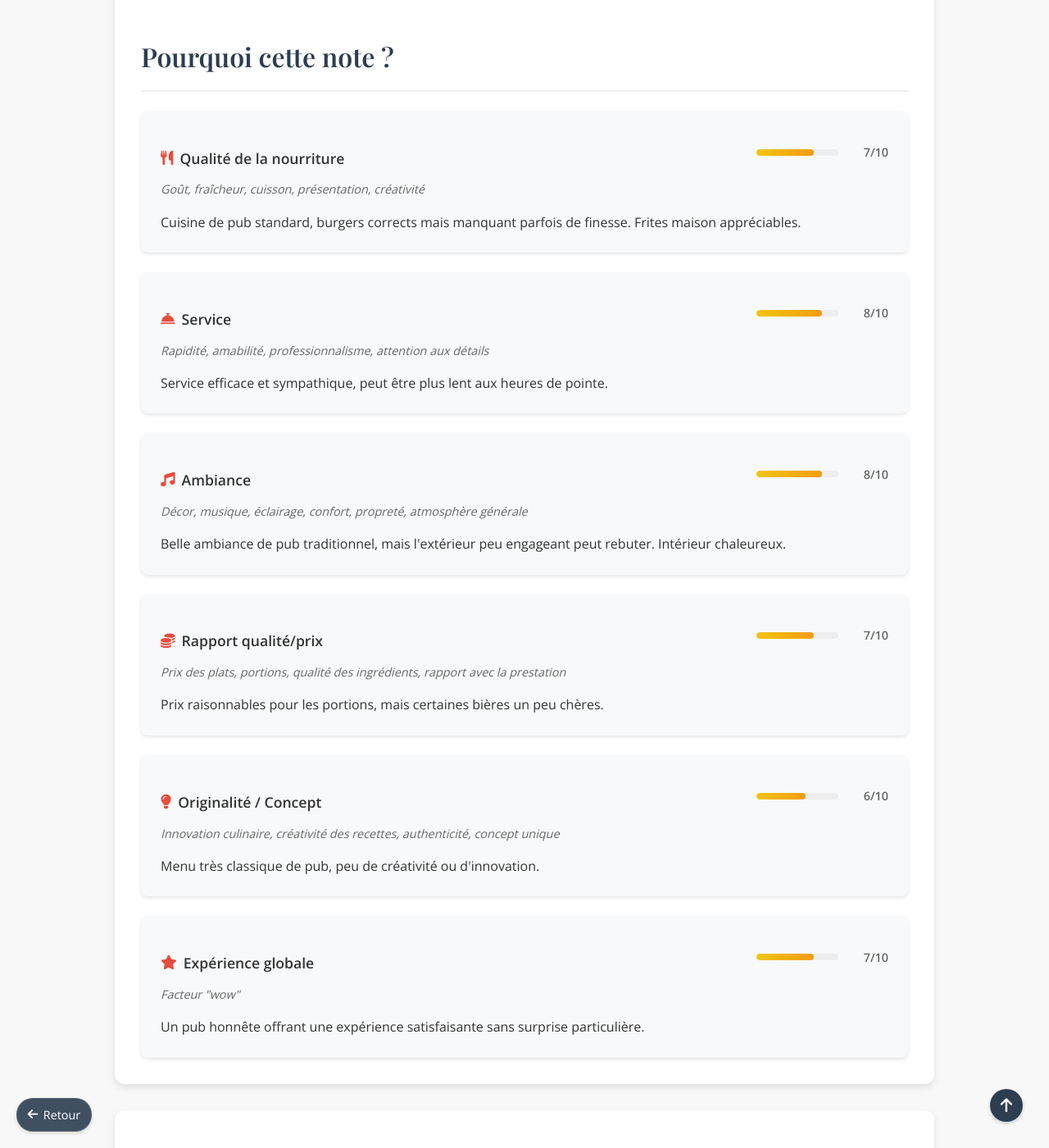
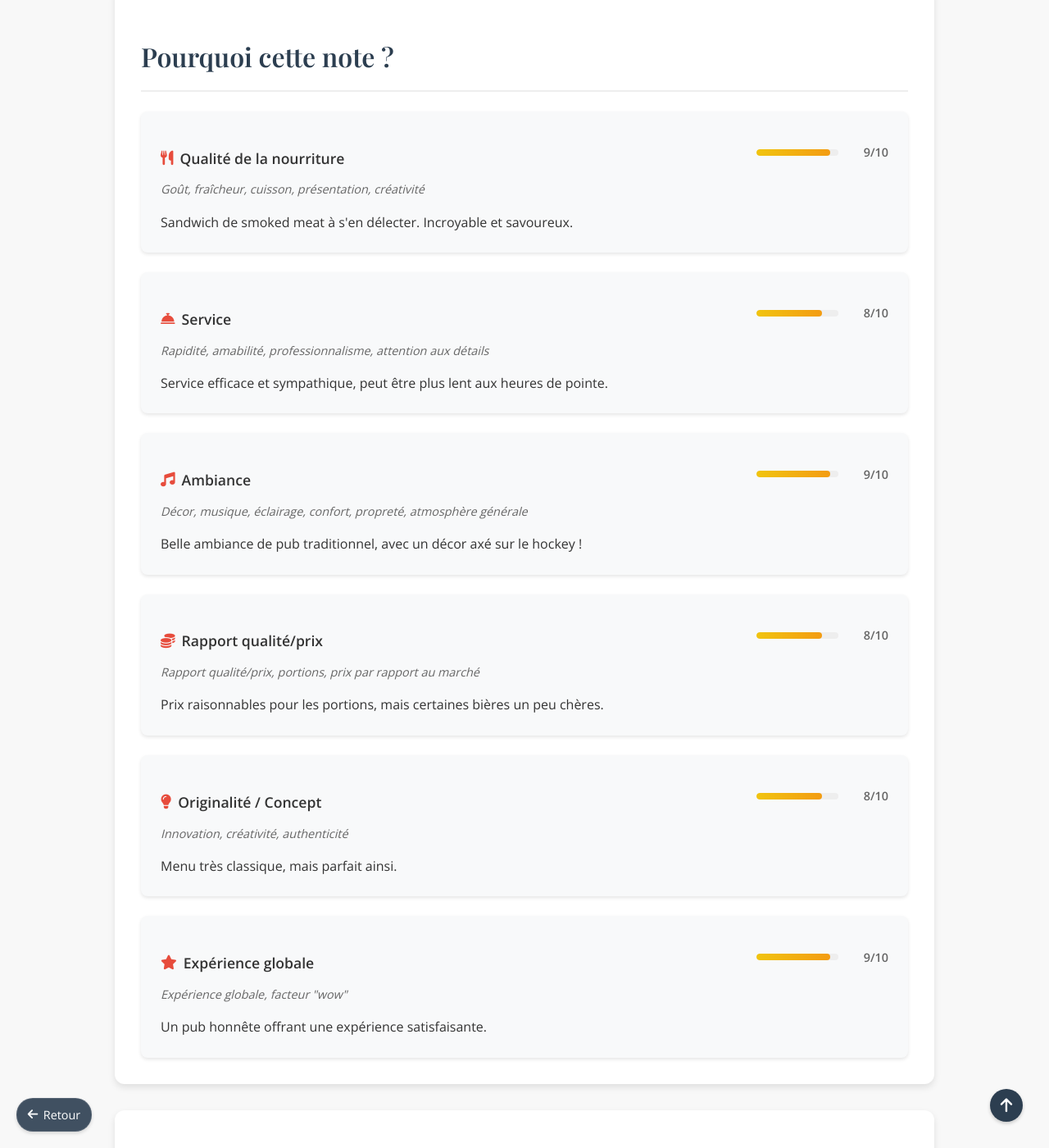
Before and after one commit to Natael21/blog-culinaire, a Jekyll site: the page built from _posts/2023-05-23-taverne-alexandre.markdown, in a window 1280 px wide and 1400 px high, scrolled down 1958 px. Shown: the whole window at 82% size. Built offline with Jekyll 4.4.1, drawn with Linux system fonts in a browser that asks for light colours; a script that is not in the unit is left out; comment, search, counter and statistics services are not loaded.

Commit message:
Ajout de 5 restaurants: + 2023-06-13-restaurant-persepolis.markdown + 2023-05-23-taverne-alexandre.markdown + 2023-05-14-guacamole-y-tequila-sherbrooke.markdown + 2023-05-10-pho-loc.markdown + 2023-07-29-baladi.markdown

```diff
--- a/_posts/2023-05-23-taverne-alexandre.markdown
+++ b/_posts/2023-05-23-taverne-alexandre.markdown
@@ -3,9 +3,9 @@
 title: "Taverne Alexandre"
 date: 2023-05-23
 state: ready
-note: 7.3
+note: 8.5
 style: "Pub & Microbrasserie"
-diet: "standard"
+diet: "none"
 description: "Une très belle ambiance comme on pourrait s'attendre d'un pub !"
 price: "medium"
 address: "440 Rue Alexandre, Sherbrooke, QC J1H 4T4"
@@ -13,39 +13,44 @@
 images:
   - image: "/images/Taverne Alexandre Nicolas.jpg"
   - image: "/images/Taverne Alexandre Nataël.jpg"
+
 ratings:
   food:
-    score: 7
-    criteria: "Goût, fraîcheur, cuisson, présentation, créativité"
-    comment: "Cuisine de pub standard, burgers corrects mais manquant parfois de finesse. Frites maison appréciables."
+    score: 9
+    criteria: 'Goût, fraîcheur, cuisson, présentation, créativité'
+    comment: "Sandwich de smoked meat à s'en délecter. Incroyable et savoureux."
   service:
     score: 8
-    criteria: "Rapidité, amabilité, professionnalisme, attention aux détails"
+    criteria: 'Rapidité, amabilité, professionnalisme, attention aux détails'
     comment: "Service efficace et sympathique, peut être plus lent aux heures de pointe."
   ambiance:
+    score: 9
+    criteria: 'Décor, musique, éclairage, confort, propreté, atmosphère générale'
+    comment: "Belle ambiance de pub traditionnel, avec un décor axé sur le hockey !"
+  value:
     score: 8
-    criteria: "Décor, musique, éclairage, confort, propreté, atmosphère générale"
-    comment: "Belle ambiance de pub traditionnel, mais l'extérieur peu engageant peut rebuter. Intérieur chaleureux."
-  value:
-    score: 7
+    criteria: 'Rapport qualité/prix, portions, prix par rapport au marché'
     comment: "Prix raisonnables pour les portions, mais certaines bières un peu chères."
   originality:
-    score: 6
-    comment: "Menu très classique de pub, peu de créativité ou d'innovation."
+    score: 8
+    criteria: 'Innovation, créativité, authenticité'
+    comment: "Menu très classique, mais parfait ainsi."
   overall:
-    score: 7
-    criteria: "Facteur \"wow\""
-    comment: "Un pub honnête offrant une expérience satisfaisante sans surprise particulière."
+    score: 9
+    criteria: 'Expérience globale, facteur "wow"'
+    comment: "Un pub honnête offrant une expérience satisfaisante."
 ---
+
+
 
 Bienvenue à la taverne Alexandre située sur la rue Alexandre au centre-ville de Sherbrooke !
 
 Une très belle ambiance comme on pourrait s'attendre d'un pub ! Il ne faut pas se fier à l'extérieur, mais bien à l'intérieur; or on y retrouvait une ambiance accueillante, un service excellent et rapide, voire la décoration rappelant les joueurs de hockey d'autrefois !
 
-**Nataël** :
+<strong>Nataël</strong> :
 
 Il ne faut pas se fier à l'extérieur, mais bien à l'intérieur; on y retrouve une ambiance accueillante, un service excellent et rapide, et une décoration rappelant les pubs traditionnels. La nourriture est généreuse et savoureuse, parfaite pour accompagner une bonne bière !
 
-**Nicolas** :
+<strong>Nicolas</strong> :
 
 J'ai pris un burger au bœuf avec des frites qui était excellent ! Le burger était juteux et bien assaisonné, les frites étaient croustillantes et le service était rapide. L'ambiance était très agréable et le personnel était très accueillant. C'est un excellent endroit pour manger un bon repas et boire une bonne bière !
```
Also changed, not shown: _posts/2023-05-10-pho-loc.markdown (+21 -17 lines), _posts/2023-05-14-guacamole-y-tequila-sherbrooke.markdown (added, +52 -0 lines), _posts/2023-06-13-restaurant-persepolis.markdown (+16 -12 lines), _posts/2023-07-29-baladi.markdown (+6 -7 lines), images/Guacamole y tequila.png, images/Guecamole y Tequila Nataël.jpg, images/Guecamole y Tequila Nicolas.png, images/Persepolis Nataël.jpg, images/Persepolis Nicolas.jpg, images/Pho Loc Nataël.jpg, images/Pho Loc Nicolas.jpg, images/Restaurant Persépolis.jpg, images/Taverne Alexandre Nataël.jpg, images/Taverne Alexandre Nicolas.jpg, 1 more files, 1 other file.
